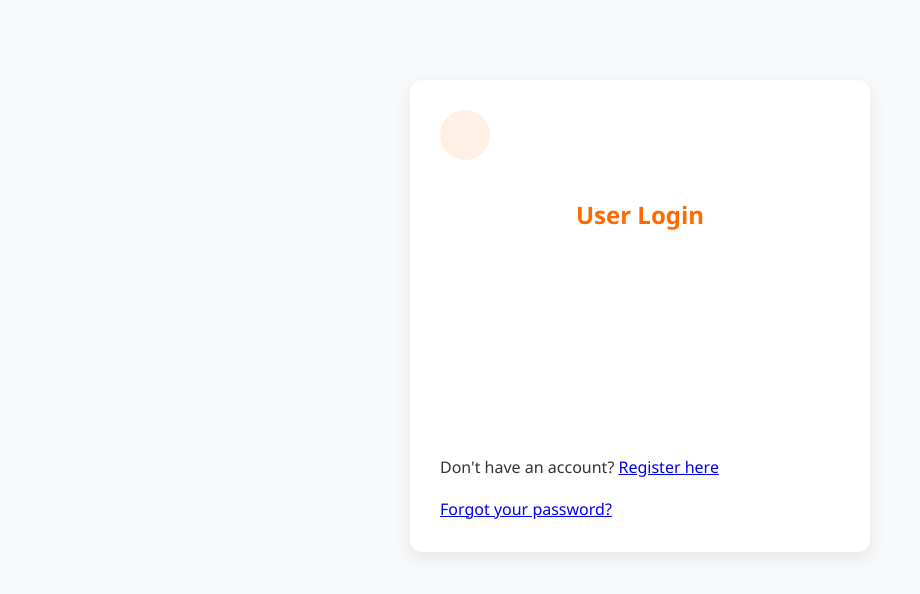
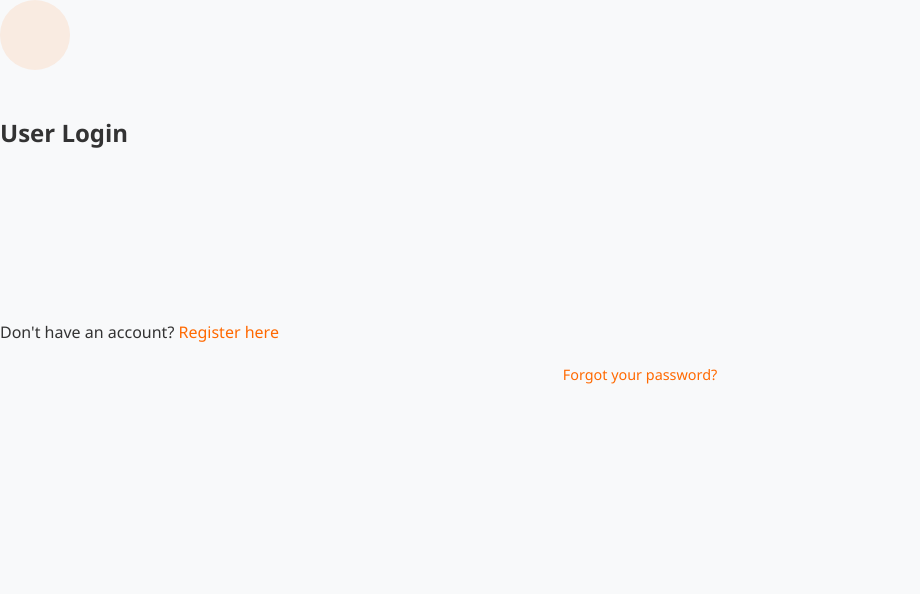
Before and after one commit to Gerrit8008/CGT_Scanner, a Flask app: page /auth/login in a window 1280 px wide. Shown: the top 594 px of the page, without its empty margins (0-920 px from the left). Run offline with Flask 2, Linux system fonts and the light colour scheme; data comes from the database, SQL or seed files in the repository.

Commit message:
Update styles.css

```diff
--- a/static/css/styles.css
+++ b/static/css/styles.css
@@ -1023,21 +1023,53 @@ body {
     border-radius: 30px;
 }
 
-.login-container {
-    max-width: 400px;
-    margin: 80px auto;
-    padding: 30px;
-    background-color: var(--card-bg);
-    border-radius: 12px;
-    box-shadow: 0 6px 18px rgba(0,0,0,0.08);
+.login-container .icon-circle {
+    margin: 0 auto 1.5rem;
+    width: 70px;
+    height: 70px;
+    font-size: 2rem;
 }
 
-.login-container h2 {
-    text-align: center;
+.login-container a {
     color: var(--primary-color);
-    margin-bottom: 25px;
+    text-decoration: none;
+    transition: color 0.3s ease;
 }
 
-.login-container .form-group {
-    margin-bottom: 20px;
+.login-container a:hover {
+    color: var(--primary-dark);
+    text-decoration: underline;
 }
+
+.login-container .form-label {
+    font-weight: 600;
+    color: var(--secondary-color);
+}
+
+.login-container .form-check {
+    display: flex;
+    align-items: center;
+    gap: 0.5rem;
+}
+
+.login-container .alert {
+    border-radius: 8px;
+    animation: fadeIn 0.5s ease-in;
+}
+
+.login-container .btn {
+    margin-top: 1rem;
+}
+
+.mt-3 {
+    margin-top: 1rem;
+}
+
+.text-center {
+    text-align: center;
+}
+
+.text-muted {
+    color: var(--secondary-color);
+    font-size: 0.9rem;
+}
```
